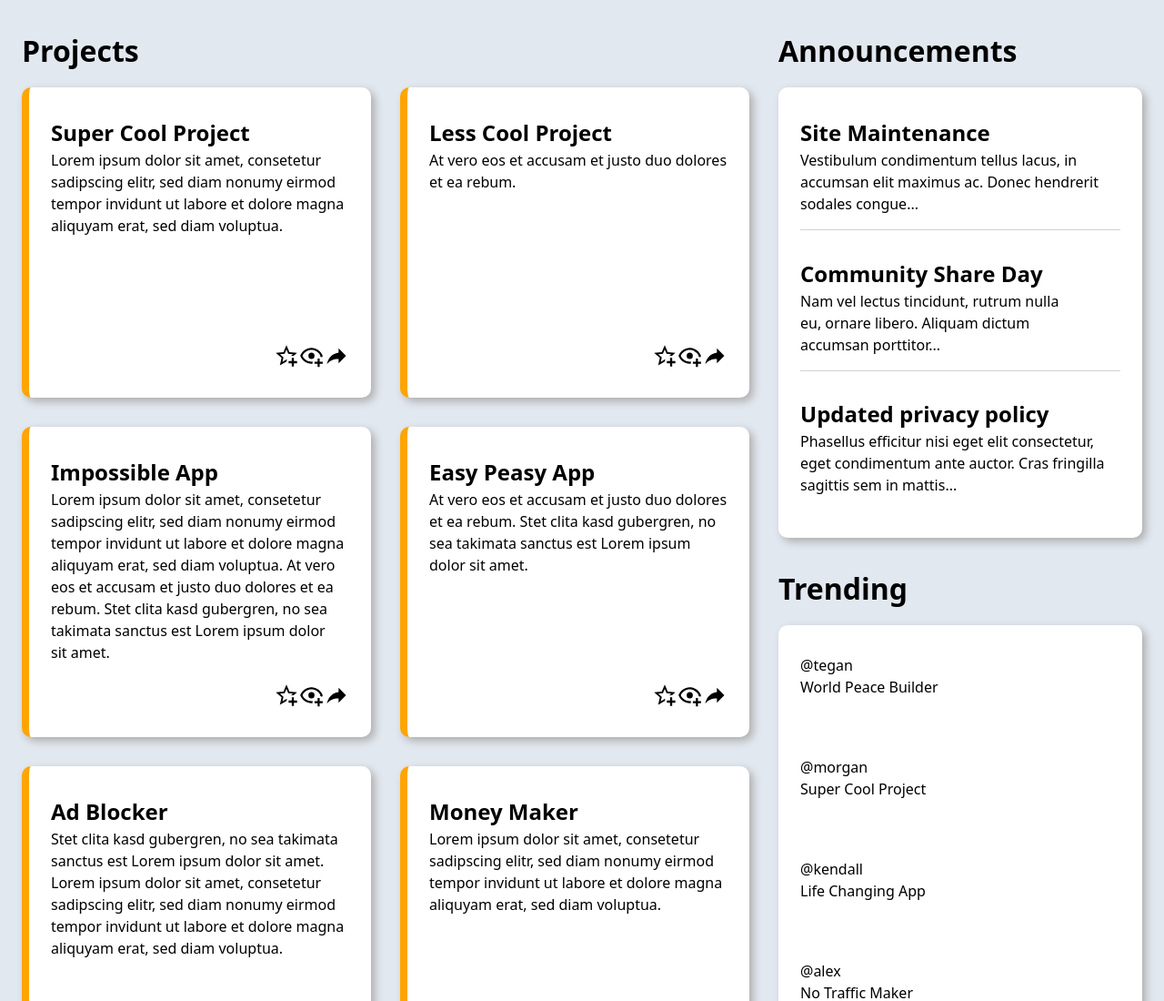
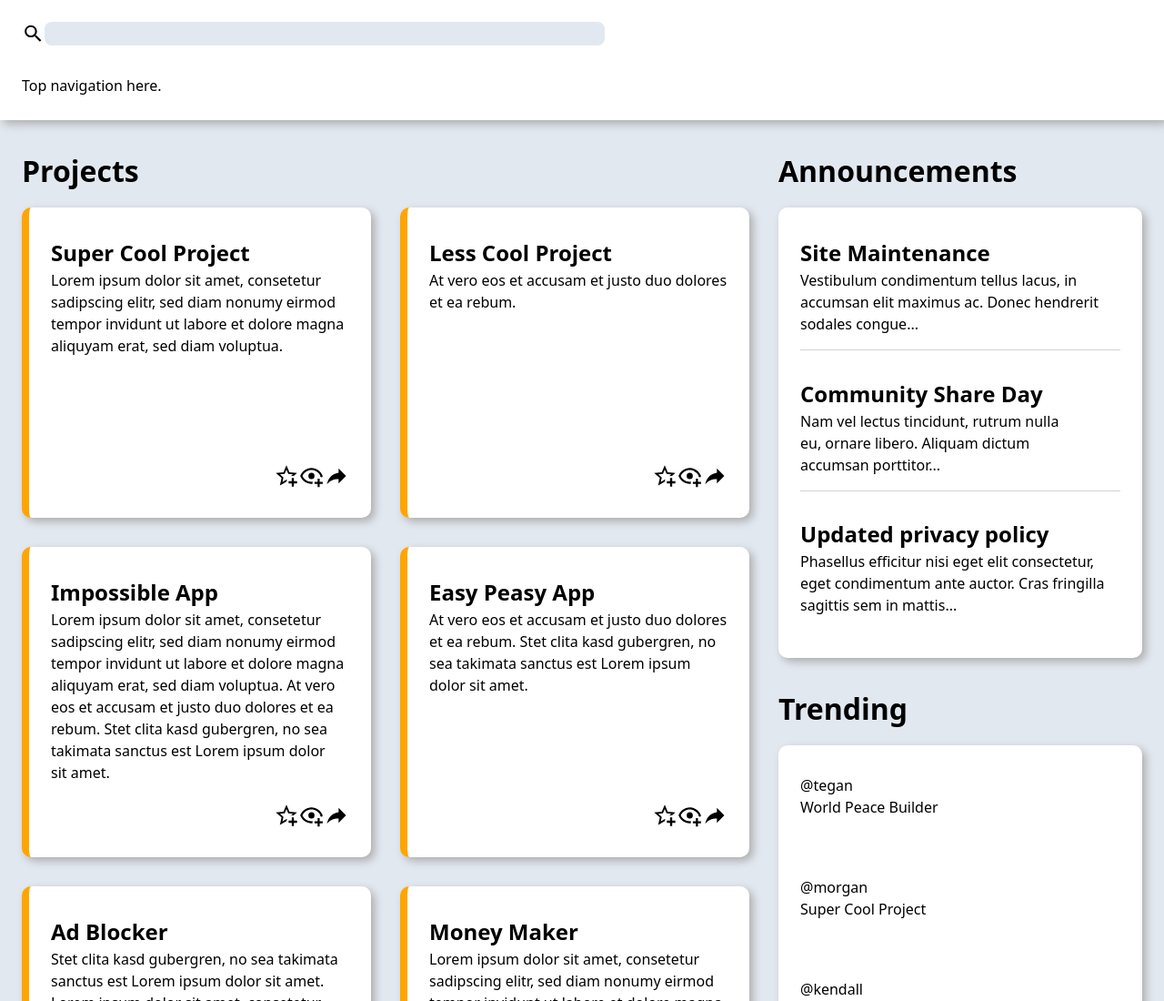
Before and after one commit to lukasgs98/admin-dashboard, a plain HTML site: page index.html in a window 1280 px wide. Shown: the top 1100 px of the page at 91% size. Drawn offline with Linux system fonts and the light colour scheme.

Commit message:
Add searchbar

```diff
--- a/index.html
+++ b/index.html
@@ -10,7 +10,12 @@
 <body>
     <header>
         <search>
+            <img src="/assets/magnify.svg">
+            <input type="text">
         </search>
+        <nav class="top-nav">
+            Top navigation here.
+        </nav>
     </header>
     <main>
         <h1>Projects</h1>
--- a/styles/index.css
+++ b/styles/index.css
@@ -2,6 +2,33 @@ body {
     font-family: system-ui, sans-serif;
     font-weight: normal;
 }
+
+header {
+    position: relative;
+    z-index: 10;
+    padding: 1.5rem 1.5rem;
+    box-shadow: 4px 4px 10px #acacac;
+
+    display: grid;
+    gap: 2rem;
+    grid-template-rows: 1fr 1fr;
+
+    > search {
+        display: flex;
+
+        > img {
+            width: 2%;
+            flex-shrink: 1;
+        }
+        > input {
+            width: 50%;
+            border: none;
+            border-radius: 8px;
+            background-color: #e2e8f0;
+        }
+    }
+}
+
 
 main {
     background-color: #e2e8f0;
@@ -11,24 +38,22 @@ main {
     gap: 2rem;
     grid-template-columns: 2fr 1fr;
     grid-template-rows: 2rem 1fr 2rem 1fr;
+
+    > h1:nth-of-type(1) {
+        grid-column: 1;
+        grid-row: 1;
     }
 
-main > h1:nth-of-type(1) {
-    grid-column: 1;
-    grid-row: 1;
-
-}
-
-main > h1:nth-of-type(2) {
+    > h1:nth-of-type(2) {
         grid-column: 2;
         grid-row: 1;
     }
 
-main > h1:nth-of-type(3) {
+    > h1:nth-of-type(3) {
         grid-column: 2;
         grid-row: 3;
     }
-
+}
 
 .projects {
     grid-column: 1;
```
Also changed, not shown: assets/magnify.svg (added). Lines whose indentation alone changed are shown as unchanged.
